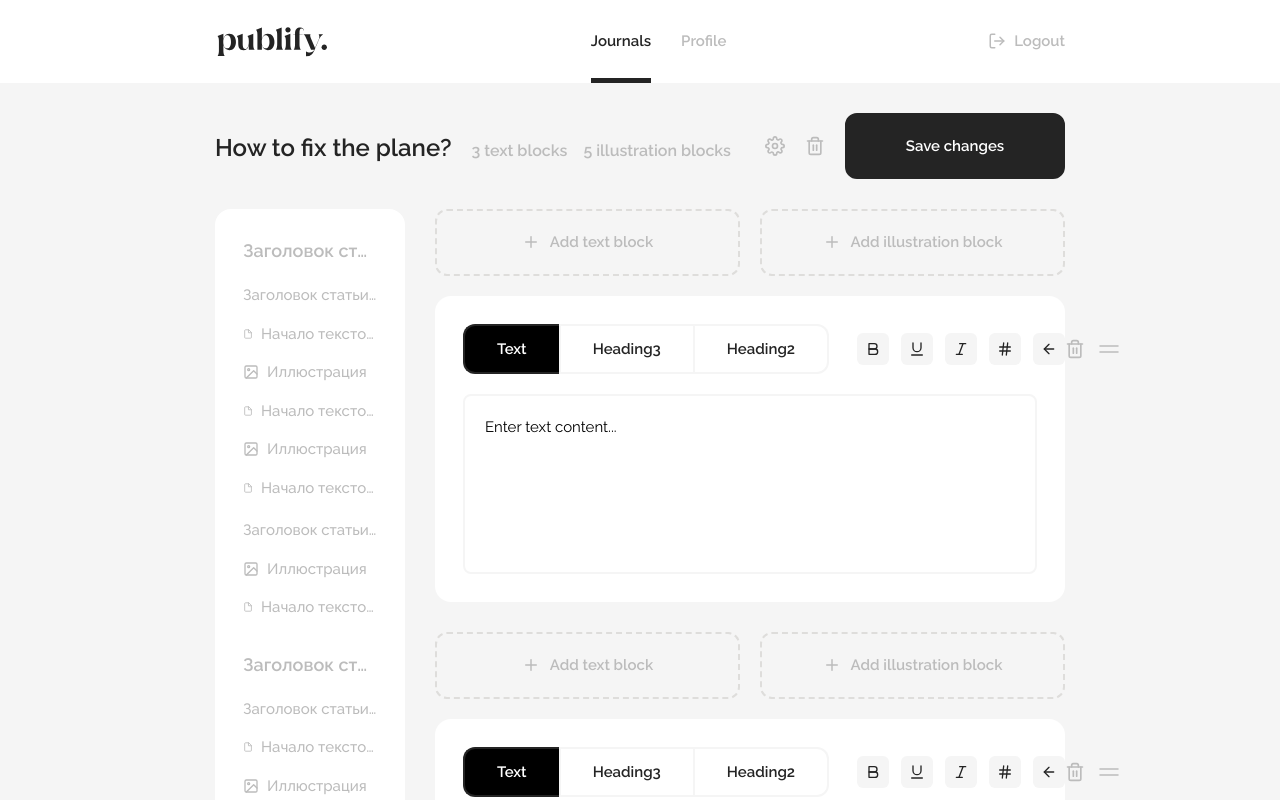
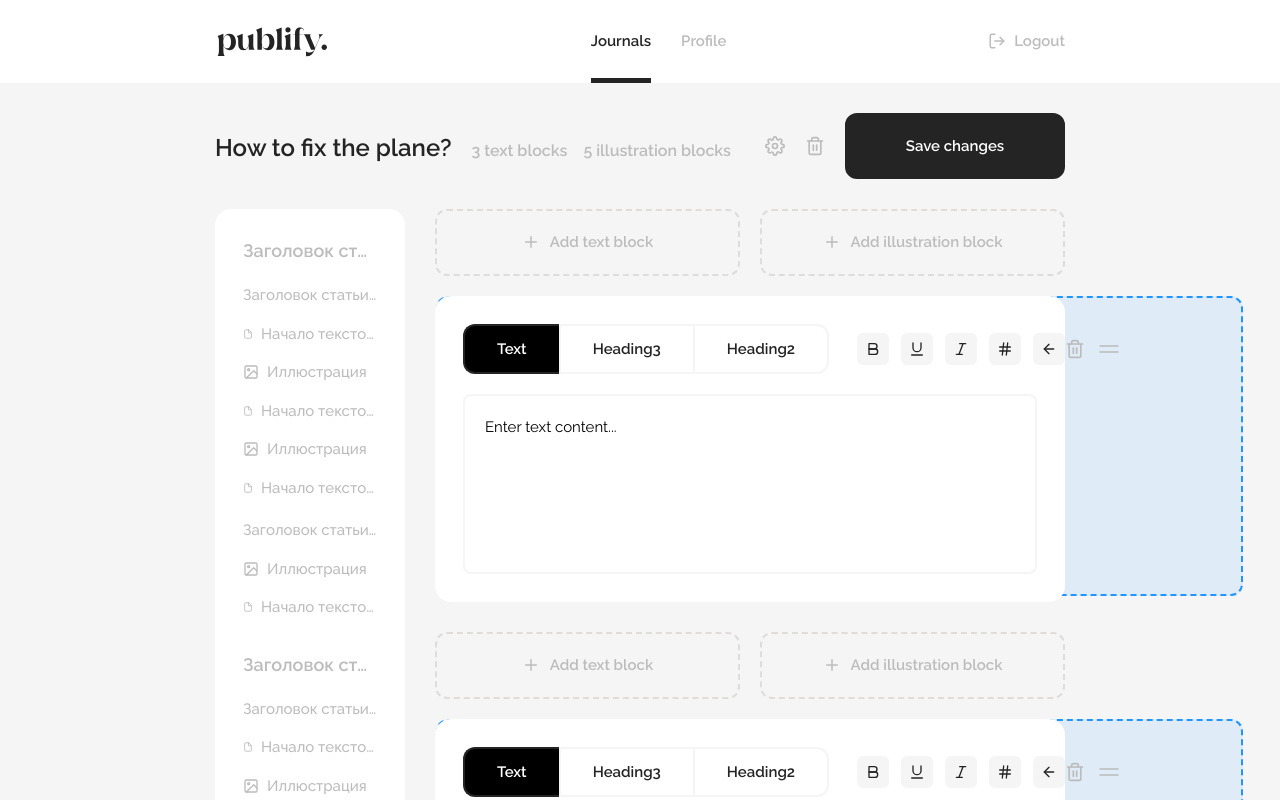
Before and after one commit to Board-of-Directors/publify-web, a Next.js app: page /home/journals/journal/1/issue/1/article/1 in a window 1280 px wide. Shown: the top 800 px of the page. Built offline with nearby package versions, Linux system fonts and the light colour scheme.

Commit message:
pm_1-pm_7-publishing-management / added journal editing

```diff
--- a/app/components/moleculas/step-banner/StepBanner.tsx
+++ b/app/components/moleculas/step-banner/StepBanner.tsx
@@ -25,7 +25,7 @@ const BannerItem = ({step, message, isActive, onClick}: {
 
     return (
         <div
-            onClick={() => !isActive && onClick()}
+            onClick={() => onClick()}
             className={cn(wrapperClassValues)}
         >
             <div className={"w-[40px] h-[40px] flex-shrink-0 flex flex-col items-center" +
@@ -48,7 +48,9 @@ const StepBanner = ({stepBanners} : {
     const handlePathName = (pathName: string) => {
         const currPathIndex = currPathName.at(-1) as string
         const nextPathIndex = pathName.at(-1) as string
-        const nextPathName = currPathName.replace(currPathIndex, nextPathIndex)
+        const nextPathName = currPathName.replace(
+            `step-${currPathIndex}`, `step-${nextPathIndex}`
+        )
         router.push(nextPathName)
     }
 
--- a/app/components/organisms/article-block/article-block/ArticleBlock.tsx
+++ b/app/components/organisms/article-block/article-block/ArticleBlock.tsx
@@ -13,6 +13,8 @@ import {AnyExtension, EditorContent, useEditor} from "@tiptap/react";
 import StarterKit from "@tiptap/starter-kit";
 import {Underline} from "@tiptap/extension-underline";
 import {Highlight} from "@tiptap/extension-highlight";
+import {useDroppable} from "@dnd-kit/core";
+import {BubbleMenu} from "@tiptap/extension-bubble-menu";
 
 const ButtonRow = () => {
 
@@ -51,7 +53,10 @@ const ArticleBlock = ({id}: {
         setActivatorNodeRef,
         transform,
         transition,
+        ...draggable
     } = useSortable({id: id});
+
+    const droppable = useDroppable({id : id})
 
     const style = {
         transition,
@@ -63,8 +68,15 @@ const ArticleBlock = ({id}: {
         "focus:outline-none text-[15px]"
     ]
 
+    const droppableCV : ClassValue[] = [
+        "absolute z-0 top-[87px] left-[1px] h-[300px] w-[807px] rounded-xl border-2",
+        "border-info-blue-default border-dashed bg-info-blue-default bg-opacity-10",
+        {"bg-transparent border-none" : draggable.isDragging}
+    ]
+
+
     const extensions: AnyExtension[] = [
-        StarterKit, Underline, Highlight
+        StarterKit, Underline, Highlight, BubbleMenu
     ]
 
     const content = '<p>Enter text content...</p>'
@@ -80,12 +92,12 @@ const ArticleBlock = ({id}: {
     })
 
     return (
-        <div className={"h-fit col-span-full flex flex-col gap-[20px]"}>
+        <div className={"relative h-fit col-span-full flex flex-col gap-[20px]"}>
             <ButtonRow/>
             <CardWrapper
                 ref={setNodeRef}
                 style={style}
-                className={"col-span-full h-fit flex flex-col gap-[20px]"}
+                className={"z-10 col-span-full h-fit flex flex-col gap-[20px]"}
             >
                 <ArticleBlockEditRow
                     editor={editor}
@@ -95,6 +107,10 @@ const ArticleBlock = ({id}: {
                 />
                 <EditorContent editor={editor}/>
             </CardWrapper>
+            <div
+                ref={droppable.setNodeRef}
+                className={cn(droppableCV)}
+            />
         </div>
     )
 };
--- a/app/components/organisms/home-navbar/HomeNavbar.tsx
+++ b/app/components/organisms/home-navbar/HomeNavbar.tsx
@@ -36,7 +36,7 @@ const HomeNavbar = () => {
     const handleLogoClick = () => router.push("/home/journals")
 
     return (
-        <div className={"sticky top-0 z-10 w-full bg-white px-[215px]"}>
+        <div className={"sticky top-0 z-20 w-full bg-white px-[215px]"}>
             <div className={"flex flex-row items-center justify-between"}>
                 <div onClick={handleLogoClick} className={"hover:cursor-pointer"}>
                     <Logo className={"h-[31px]"}/>
--- a/app/components/wrappers/card/card-wrapper/CardWrapper.tsx
+++ b/app/components/wrappers/card/card-wrapper/CardWrapper.tsx
@@ -2,7 +2,7 @@ import React, {LegacyRef} from 'react';
 import {cn} from "@/app/utils/cn";
 
 type CardWrapperProps = {
-    style: {
+    style?: {
         transition: string | undefined,
         transform: string | undefined
     },
--- a/app/home/journals/journal/[journalId]/settings/step-2/page.hooks.ts
+++ b/app/home/journals/journal/[journalId]/settings/step-2/page.hooks.ts
@@ -6,18 +6,16 @@ import {useEffect, useState} from "react";
 import {useShallow} from "zustand/react/shallow";
 import {InputData} from "@/app/types/entities";
 
-export const useEditJournalSecondStep = (journalId : number) => {
+export const useEditJournalSecondStep = (journalId: number) => {
 
     const {
         handleSubmit,
         control
-    } = useForm({
-        resolver : zodResolver(createJournalSchema)
-    })
+    } = useForm()
 
-    const [journal, editJournal, getJournal, fillData] = useStore(
+    const [journal, editJournal, getJournal, fillPartialData] = useStore(
         useShallow(state => [state.journal,
-            state.editJournal, state.getJournal, state.fillData])
+            state.editJournal, state.getJournal, state.fillPartialData])
     )
 
     const [organizationEmployees, getEmployees] = useStore(
@@ -54,13 +52,14 @@ export const useEditJournalSecondStep = (journalId : number) => {
         setInputData(newValues)
     }
 
-    const onSubmit = (data : FieldValues) => {
-        fillData(data as any)
+    const onSubmit = (data: FieldValues) => {
+        console.log(data)
+        fillPartialData({employeeEmails: Object.values(data)} as any)
         editJournal(journalId)
     }
 
     return {
-        handleSubmit : handleSubmit(onSubmit),
+        handleSubmit: handleSubmit(onSubmit),
         control, journal, handleInputChange,
         handleAddEmail, options, inputData
     }
--- a/app/home/journals/new-journal/step-1/page.hooks.ts
+++ b/app/home/journals/new-journal/step-1/page.hooks.ts
@@ -17,11 +17,11 @@ export const useCreateJournalFirstStep = () =>  {
         resolver: zodResolver(createJournalSchema)
     })
 
-    const fillData = useStore(state => state.fillData)
+    const fillJournalData = useStore(state => state.fillJournalData)
 
     const onSubmit = (data : FieldValues) => {
         console.log(data)
-        fillData(data as any)
+        fillJournalData(data as any)
         router.push("/home/journals/new-journal/step-2")
     }
 
--- a/app/home/journals/new-journal/step-2/page.hooks.ts
+++ b/app/home/journals/new-journal/step-2/page.hooks.ts
@@ -10,9 +10,9 @@ export const useCreateJournalSecondStep = () => {
 
     const router: AppRouterInstance = useRouter()
 
-    const [fillData, createJournal] = useStore(
+    const [fillJournalData, createJournal] = useStore(
         useShallow(state => [
-                state.fillData, state.createJournal
+                state.fillJournalData, state.createJournal
             ]))
 
     const [getEmployees, employees] = useStore(
@@ -35,7 +35,7 @@ export const useCreateJournalSecondStep = () => {
     })
 
     const onSubmit = (data: FieldValues) => {
-        fillData({employeeEmails: Object.values(data)})
+        fillJournalData({employeeEmails: Object.values(data)})
         createJournal().then((exception) => {
             if (exception === null) router.push("/home/journals")
         })
--- a/app/store/slices/createJournalSlice.ts
+++ b/app/store/slices/createJournalSlice.ts
@@ -14,7 +14,7 @@ export type SecondStepData = {
 export type CreateJournalSlice = {
     journal: Journal,
     createJournal: () => Promise<Exception | void>,
-    fillData: (data: FirstStepData | SecondStepData) => void,
+    fillJournalData: (data: FirstStepData | SecondStepData) => void,
 }
 
 export const createJournalSlice: StateCreator<CreateJournalSlice, [], [], CreateJournalSlice> = (set, get) => ({
@@ -40,7 +40,7 @@ export const createJournalSlice: StateCreator<CreateJournalSlice, [], [], Create
 
     },
 
-    fillData: (data: FirstStepData | SecondStepData) => set((state) => ({
+    fillJournalData: (data: FirstStepData | SecondStepData) => set((state) => ({
         journal: {
             ...state.journal,
             ...data
```
